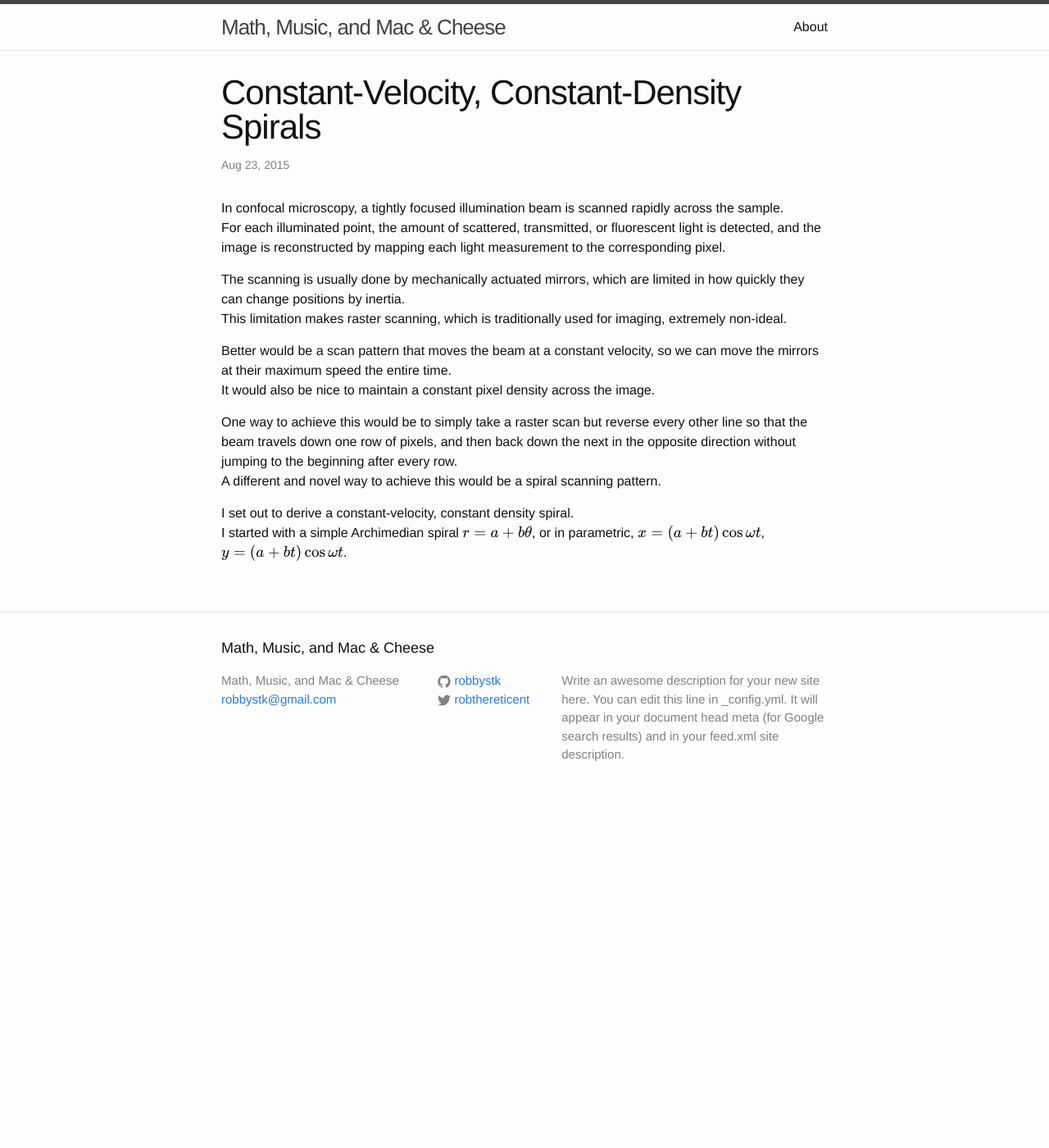
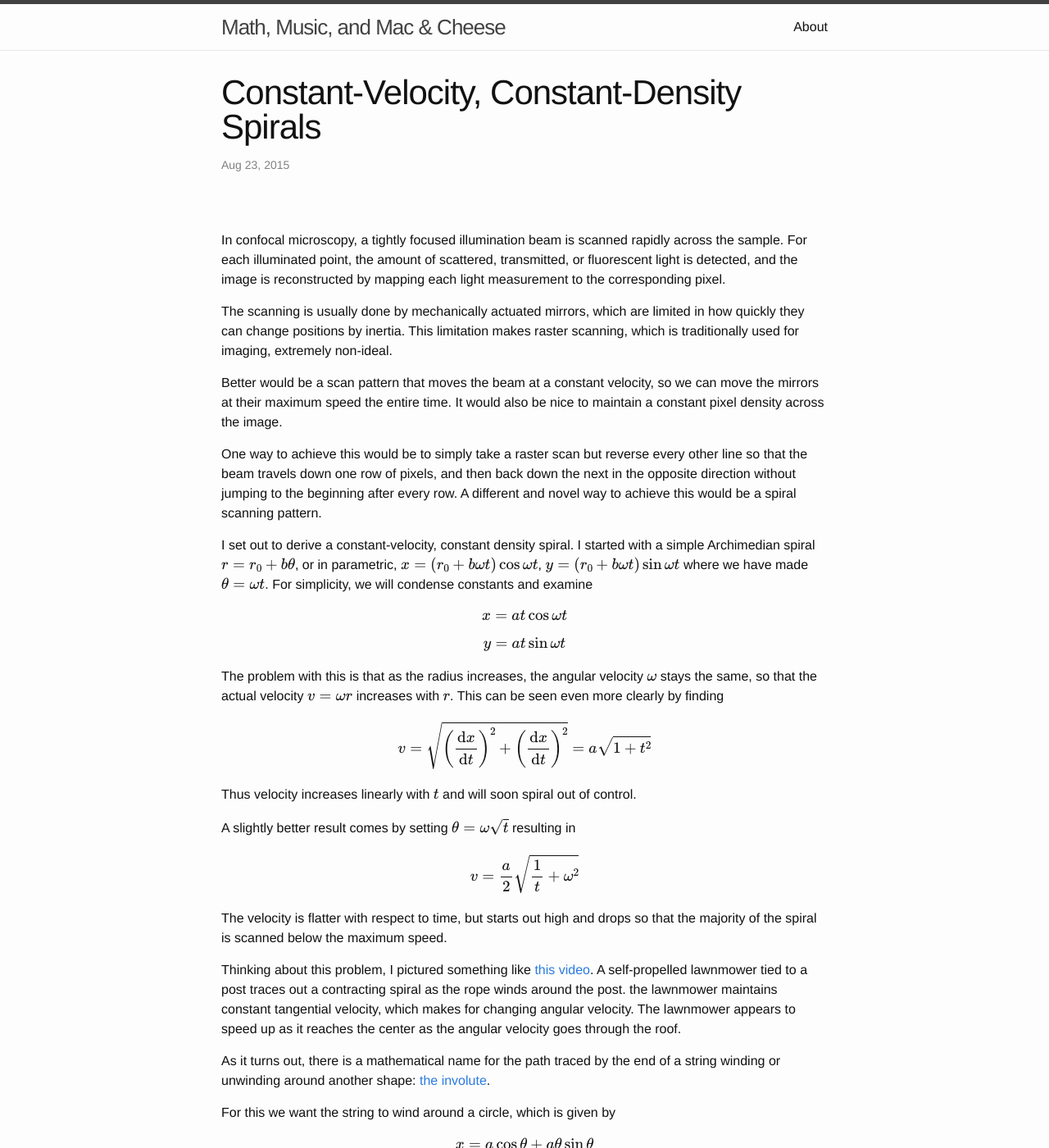
Before and after one commit to robbystk/blag, a Jekyll site: the page built from _posts/2016-08-23-constant-velocity-constant-density-spirals.md, in a window 1280 px wide and 1400 px high. Shown: the whole window at 82% size. Built offline with Jekyll 4.4.1, drawn with Linux system fonts in a browser that asks for light colours; formulas are drawn with MathJax 3; some of the changed text lies outside the part shown.

Commit message:
finish spiral post
fix parse error

Fix latex error

fix line wrapping

punctuation and typos

```diff
--- a/_posts/2016-08-23-constant-velocity-constant-density-spirals.md
+++ b/_posts/2016-08-23-constant-velocity-constant-density-spirals.md
@@ -3,6 +3,9 @@
 title:      "Constant-Velocity, Constant-Density Spirals"
 date:       2015-08-23 23:08
 ---
+\\(
+    \def\ud{\mathrm{d} }
+\\)
 
 In confocal microscopy, a tightly focused illumination beam
 is scanned rapidly across the sample.
@@ -27,6 +30,72 @@
 A different and novel way to achieve this would be a spiral scanning pattern.
 
 I set out to derive a constant-velocity, constant density spiral.
-I started with a simple Archimedian spiral \\( r = a + b\theta \\),
-or in parametric, \\( x = (a + bt)\cos{\omega t} \\),
-\\( y = (a + bt)\cos{\omega t} \\).
+I started with a simple Archimedian spiral \\( r = r_0 + b\theta \\),
+or in parametric, \\( x = (r_0 + b\omega t)\cos{\omega t} \\),
+\\( y = (r_0 + b\omega t)\sin{\omega t} \\)
+where we have made \\(\theta = \omega t\\).
+For simplicity, we will condense constants and examine
+\\[ x = at \cos{\omega t} \\] \\[ y = at \sin{\omega t} \\]
+
+The problem with this is that as the radius increases,
+the angular velocity \\(\omega\\) stays the same,
+so that the actual velocity \\(v = \omega r\\) increases with \\(r\\).
+This can be seen even more clearly by finding
+\\[v = \sqrt{ {\left ( \frac{\ud x}{\ud t} \right ) }^2
+\+ {\left ( \frac{\ud x}{\ud t} \right ) }^2 } = a \sqrt{1 + t^2} \\]
+Thus velocity increases linearly with \\(t\\)
+and will soon spiral out of control.
+
+A slightly better result comes by setting
+\\(\theta = \omega\sqrt{t}\\) resulting in
+\\[v = \frac{a}{2} \sqrt{\frac{1}{t} + \omega^2} \\]
+The velocity is flatter with respect to time, but starts out high and drops
+so that the majority of the spiral is scanned below the maximum speed.
+
+Thinking about this problem, I pictured something like
+[this video](https://www.youtube.com/watch?v=dmCQkosIa2k&t=18).
+A self-propelled lawnmower tied to a post traces out a contracting spiral
+as the rope winds around the post.
+the lawnmower maintains constant tangential velocity,
+which makes for changing angular velocity.
+The lawnmower appears to speed up as it reaches the center
+as the angular velocity goes through the roof.
+
+As it turns out, there is a mathematical name for the path traced
+by the end of a string winding or unwinding around another shape:
+[the involute](https://en.wikipedia.org/wiki/Involute).
+
+For this we want the string to wind around a circle, which is given by
+\\[x = a\cos\theta + a\theta\sin\theta\\]
+\\[y = a\sin\theta - a\theta\cos\theta\\]
+where \\(a\\) is the radius of the circle.
+Using \\(\theta = at\\) will obviously not work as we've already seen,
+but \\(\theta = \omega\sqrt{t}\\) was promising.
+
+As it turns out, something very interesting happens to the derivative.
+For x:
+\\[\frac{\ud x}{\ud\theta} = -a\sin\theta + a\sin\theta + a\theta\cos\theta
+= a\theta\cos\theta\\]
+\\[\dot{x}\equiv\frac{\ud x}{\ud t}
+= \frac{\ud x}{\ud\theta}\frac{\ud\theta}{\ud t}
+= a\theta\cos\theta\frac{\ud\theta}{\ud t}
+= a\omega\sqrt{t}\cos\omega\sqrt{t} \frac{\omega}{2\sqrt{t} }
+= \frac{a\omega^2}{2}\cos\omega\sqrt{t} \\]
+Similarly, \\(\dot{y}\\) turns out to be
+\\(\frac{a\omega^2}{2}\sin\omega\sqrt{t}\\)
+Combining these gives
+\\[v = \sqrt{\dot{x}^2 + \dot{y}^2}
+= \sqrt{\left(\frac{a\omega^2}{2}\right)^2\cos^2\omega\sqrt{t}
+\+ \left(\frac{a\omega^2}{2}\right)^2\sin^2\omega\sqrt{t} }
+= \frac{a\omega^2}{2} \\]
+Which has no time dependence!
+
+Now what about the density?
+The radial spacing of each turn of the spiral
+is the difference in \\(x\\) or \\(y\\)
+when \\(\theta\\) increases by \\(2\pi\\).
+A little work reveals \\(\Delta r = 2\pi a\\).
+The tangential spacing depends on the sample rate \\(\Delta t\\)
+and is simply \\(\Delta s = v\Delta t = \frac{a\omega^2}{2}\Delta t\\).
+With these relationships, it is always possible
+to find a constant density spiral given maximum velocity and sample rate.
```
